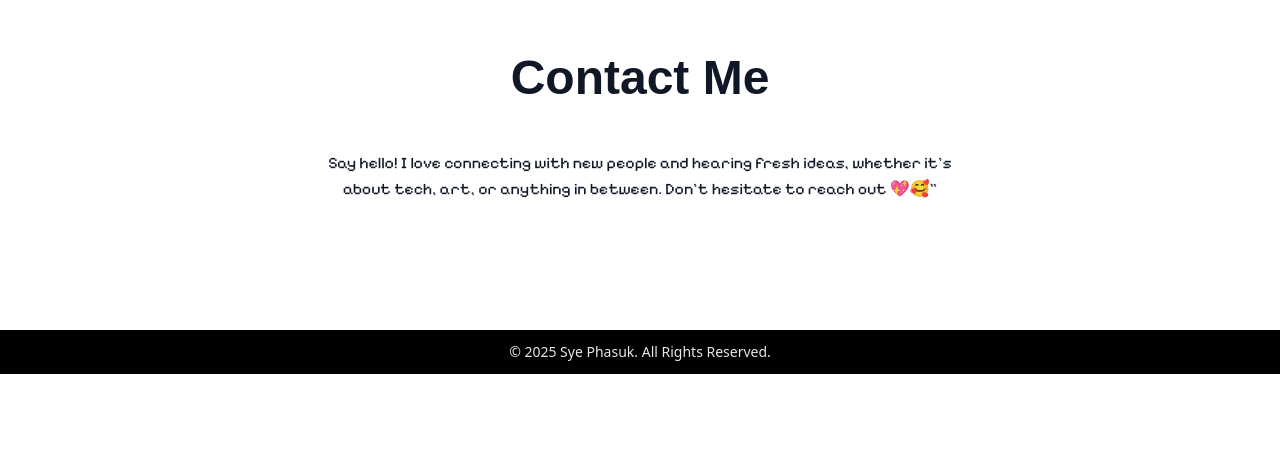
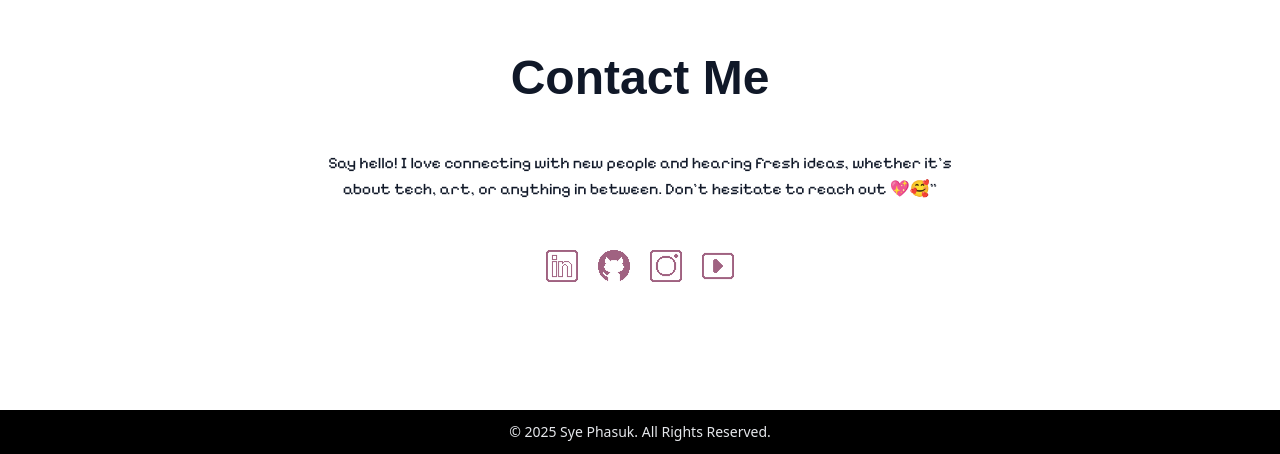
Before and after one commit to phasuk15/Sye-Phasuk, a Next.js app: page / in a window 1280 px wide. Shown: the part 3994-4448 px from the top of the page. Before the commit the page ends 4368 px from the top, so only its background shows below. Built offline with nearby package versions, Linux system fonts and the light colour scheme; a web font is replaced by a local one.

Commit message:
Added Gallery page and icons to contact

```diff
--- /dev/null
+++ b/app/gallery/page.tsx
@@ -0,0 +1,9 @@
+const GalleryFull = () => {
+    return (
+        <div>
+            Gallery
+        </div>
+    );
+}
+
+export default GalleryFull;
--- a/app/sections/Contact.tsx
+++ b/app/sections/Contact.tsx
@@ -1,8 +1,40 @@
+import Image from "next/image";
+
 const Contact = () => {
     return (
         <div className="max-w-2xl mx-auto px-4 flex flex-col items-center pb-32">
             <h1 className="font-jersey font-bold text-5xl py-12">Contact Me</h1>
             <p className="font-pixelify text-center leading-relaxed">Say hello! I love connecting with new people and hearing fresh ideas, whether it’s about tech, art, or anything in between. Don’t hesitate to reach out 💖🥰”</p>
+            <button className="mt-12 flex flex-wrap gap-5">
+                <a>
+                    <Image
+                        src="/linkedin.png"
+                        alt="LinkedIn"
+                        width={32} height={32}
+                    />
+                </a>
+                <a>
+                    <Image
+                        src="/github.png"
+                        alt="LinkedIn"
+                        width={32} height={32}
+                    />
+                </a>
+                <a>
+                    <Image
+                        src="/insta.png"
+                        alt="LinkedIn"
+                        width={32} height={32}
+                    />
+                </a>
+                <a>
+                    <Image
+                        src="/youtube.png"
+                        alt="LinkedIn"
+                        width={32} height={32}
+                    />
+                </a>
+            </button>
         </div>
     );
 }
```
